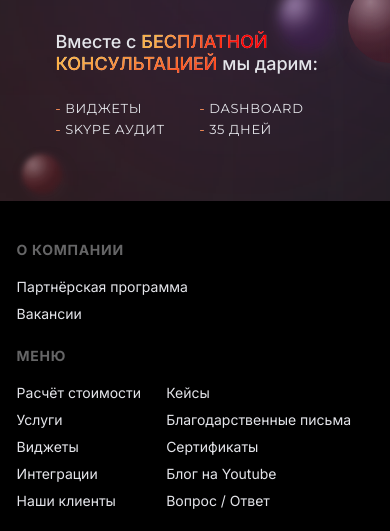
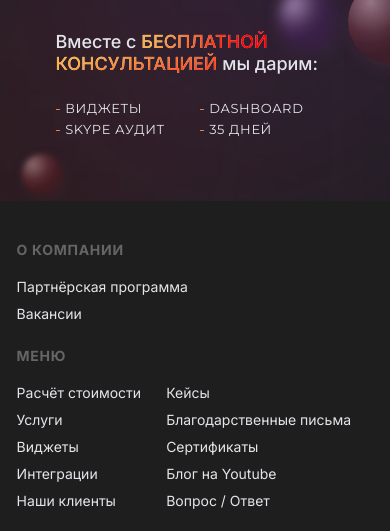
Before and after one commit to pyatnitsa95/project3.github.io, a plain HTML site: page index.html in a window 390 px wide. Shown: the part 270-801 px from the top of the page. Drawn offline with Linux system fonts and the light colour scheme.

Commit message:
Update style.css

```diff
--- a/сss/style.css
+++ b/сss/style.css
@@ -754,7 +754,7 @@ color: #E4E5EA;
         width: 112%;
         z-index: 30;
         height: 630px;
-        background: black;
+        background: #1E1E1E;
         padding: 25px 0px 0px 0px;
     }
     .footer__main{
```
